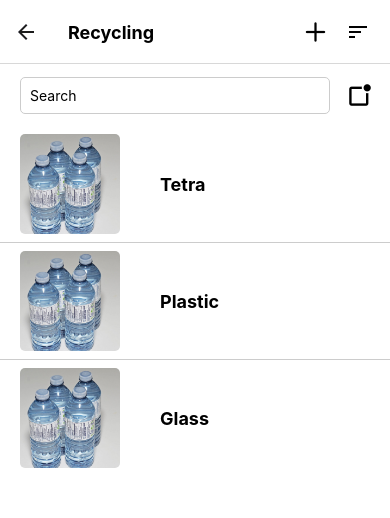
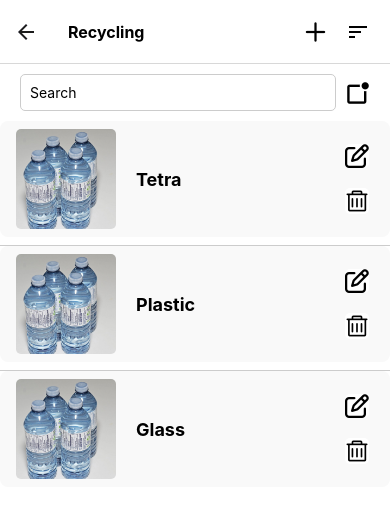
Before and after one commit to ln541758/Trash-ID, a React Native app: screen /ItemList in a window 390 px wide. Shown: the top 518 px of the page. Built offline with nearby package versions, Linux system fonts and the light colour scheme.

Commit message:
Structure in item editor

```diff
--- a/App.js
+++ b/App.js
@@ -69,7 +69,7 @@ const styles = StyleSheet.create({
     alignItems: "flex-start",
   },
   headerTitle: {
-    fontSize: 18,
+    fontSize: 16,
     fontWeight: "bold",
   },
   searchBar: {
--- a/Screens/Home.js
+++ b/Screens/Home.js
@@ -4,6 +4,8 @@ import { createBottomTabNavigator } from "@react-navigation/bottom-tabs";
 import Camera from "./Camera";
 import Categories from "./Categories";
 import Map from "./Map";
+import FontAwesome6 from '@expo/vector-icons/FontAwesome6';
+import { Entypo } from "@expo/vector-icons";
 
 export default function Home({ navigation }) {
   const Tab = createBottomTabNavigator();
@@ -11,6 +13,22 @@ export default function Home({ navigation }) {
     <Tab.Navigator
       screenOptions={({ route }) => ({
         tabBarLabel: route.name,
+        tabBarIcon: ({ color, size }) => {
+          let iconName;
+
+          if (route.name === "Categories") {
+            iconName = "list";
+            return <FontAwesome6 name={iconName} size={size} color={color} />;
+          } else if (route.name === "Camera") {
+            iconName = "camera";
+            return <FontAwesome6 name={iconName} size={size} color={color} />;
+          } else if (route.name === "Map") {
+            iconName = "map";
+            return <Entypo name={iconName} size={size} color={color} />;
+          }
+        },
+        tabBarActiveTintColor: "tomato",
+        tabBarInactiveTintColor: "gray",
       })}
     >
       <Tab.Screen name="Categories" component={Categories} />
--- a/Screens/ItemEditor.js
+++ b/Screens/ItemEditor.js
@@ -1,12 +1,125 @@
-import { StyleSheet, Text, View } from 'react-native'
-import React from 'react'
+import React, { useState } from "react";
+import {
+  StyleSheet,
+  Text,
+  View,
+  TouchableOpacity,
+  TextInput,
+  Image,
+  Button,
+  Platform,
+  Pressable,
+} from "react-native";
+import { Entypo } from "@expo/vector-icons";
+import * as ImagePicker from "expo-image-picker";
+import DateTimePicker from "@react-native-community/datetimepicker";
+import { Picker } from "@react-native-picker/picker";
+import Checkbox from "expo-checkbox";
 
-export default function ItemEditor() {
+export default function ItemEditor({ navigation, route }) {
+  const [image, setImage] = useState(null);
+  const [selectedCategory, setSelectedCategory] = useState("Plastic");
+  const [date, setDate] = useState(new Date());
+  const [showDatePicker, setShowDatePicker] = useState(false);
+  const [isNotificationEnabled, setIsNotificationEnabled] = useState(false);
+
+  // Function to handle opening the camera
+  const pickImage = async () => {
+    let result = await ImagePicker.launchCameraAsync({
+      mediaTypes: ImagePicker.MediaTypeOptions.Images,
+      allowsEditing: true,
+      aspect: [4, 3],
+      quality: 1,
+    });
+
+    if (!result.canceled) {
+      setImage(result.assets[0].uri);
+    }
+  };
+
+  // Function to handle date change
+  const onChangeDate = (event, selectedDate) => {
+    const currentDate = selectedDate || date;
+    setShowDatePicker(Platform.OS === "ios");
+    setDate(currentDate);
+  };
+
+  // Function to handle Save button click
+  const handleSave = () => {
+    // Here you could save the item details
+    navigation.navigate("ItemList");
+  };
+
+  // Function to handle Cancel button click
+  const handleCancel = () => {
+    navigation.goBack();
+  };
+
   return (
-    <View>
-      <Text>ItemEditor</Text>
+    <View style={styles.container}>
+      <Text style={styles.header}>Plastic</Text>
+
+      {/* Image Picker */}
+      <TouchableOpacity onPress={pickImage} style={styles.imageContainer}>
+        {image ? (
+          <Image source={{ uri: image }} style={styles.image} />
+        ) : (
+          <View style={styles.placeholderImage}>
+            <Entypo name="camera" size={50} color="gray" />
+          </View>
+        )}
+      </TouchableOpacity>
+
+      {/* Categories Picker */}
+      <Picker
+        selectedValue={selectedCategory}
+        onValueChange={(itemValue) => setSelectedCategory(itemValue)}
+        style={styles.picker}
+      >
+        <Picker.Item label="Plastic" value="Plastic" />
+        <Picker.Item label="Glass" value="Glass" />
+        <Picker.Item label="Metal" value="Metal" />
+        <Picker.Item label="Organic" value="Organic" />
+        <Picker.Item label="Paper" value="Paper" />
+      </Picker>
+
+      {/* Date Picker */}
+      <Pressable
+        onPress={() => setShowDatePicker(true)}
+        style={styles.datePickerButton}
+      >
+        <Text style={styles.dateText}>{date.toDateString()}</Text>
+      </Pressable>
+      {showDatePicker && (
+        <DateTimePicker
+          value={date}
+          mode="date"
+          display="default"
+          onChange={onChangeDate}
+        />
+      )}
+
+      {/* Notification Checkbox */}
+      <View style={styles.checkboxContainer}>
+        <Checkbox
+          value={isNotificationEnabled}
+          onValueChange={setIsNotificationEnabled}
+          style={styles.checkbox}
+        />
+        <Text style={styles.label}>Enable Notification</Text>
+      </View>
+
+      {/* Save and Cancel Buttons */}
+      <View style={styles.buttonContainer}>
+        <TouchableOpacity style={styles.cancelButton} onPress={handleCancel}>
+          <Text style={styles.buttonText}>Cancel</Text>
+        </TouchableOpacity>
+        <TouchableOpacity style={styles.saveButton} onPress={handleSave}>
+          <Text style={styles.buttonText}>Save</Text>
+        </TouchableOpacity>
+      </View>
     </View>
-  )
+  );
 }
 
-const styles = StyleSheet.create({})
+const styles = StyleSheet.create({});
--- a/Screens/ItemList.js
+++ b/Screens/ItemList.js
@@ -11,7 +11,8 @@ import {
 } from "react-native";
 import { items as importedItems } from "../Components/Items";
 import { Entypo } from "@expo/vector-icons";
-
+import FontAwesome6 from "@expo/vector-icons/FontAwesome6";
+import AntDesign from "@expo/vector-icons/AntDesign";
 
 const ItemList = ({ navigation, route }) => {
   const [items, setItems] = useState(importedItems);
@@ -42,12 +43,34 @@ const ItemList = ({ navigation, route }) => {
   function renderItem({ item }) {
     return (
       <TouchableOpacity
-        onPress={() => navigation.navigate("ItemInfo")}
+        onPress={() => navigation.navigate("ItemInfo", { itemId: item.id })}
         style={styles.itemContainer}
       >
         <Image source={item.source} style={styles.itemImage} />
         <View style={styles.itemInfo}>
           <Text style={styles.itemName}>{item.trash[0].trashType}</Text>
+        </View>
+
+        <View style={styles.actionButtons}>
+          <TouchableOpacity
+            onPress={() =>
+              navigation.navigate("ItemEditor", { itemId: item.id })
+            }
+            style={styles.addButton}
+          >
+            <FontAwesome6 name="edit" size={24} color="black" />
+          </TouchableOpacity>
+
+          <TouchableOpacity
+            style={styles.addButton}
+            onPress={() => {
+              setItems((prevItems) =>
+                prevItems.filter((currentItem) => currentItem.id !== item.id)
+              );
+            }}
+          >
+            <AntDesign name="delete" size={24} color="black" />
+          </TouchableOpacity>
         </View>
       </TouchableOpacity>
     );
@@ -105,27 +128,40 @@ const styles = StyleSheet.create({
     marginLeft: 10,
   },
   notificationButton: {
-    padding: 8,
+    marginRight: 10,
   },
   itemContainer: {
     flexDirection: "row",
     alignItems: "center",
     paddingVertical: 8,
+    paddingHorizontal: 16,
+    backgroundColor: "#f9f9f9",
+    borderRadius: 8,
+    marginBottom: 8,
   },
   itemImage: {
     width: 100,
     height: 100,
     resizeMode: "cover",
-    marginLeft: 20,
     borderRadius: 5,
   },
   itemInfo: {
     flex: 1,
-    marginLeft: 40,
+    marginLeft: 20,
   },
   itemName: {
     fontSize: 18,
     fontWeight: "bold",
+  },
+  actionButtons: {
+    flexDirection: "column",
+    justifyContent: "space-between",
+  },
+  addButton: {
+    backgroundColor: "#fff",
+    marginHorizontal: 5,
+    marginVertical: 10,
+    borderRadius: 5,
   },
   separator: {
     height: 1,
--- a/package.json
+++ b/package.json
@@ -9,13 +9,18 @@
     "web": "expo start --web"
   },
   "dependencies": {
+    "@react-native-community/datetimepicker": "^8.0.1",
+    "@react-native-picker/picker": "^2.9.0",
     "@react-navigation/bottom-tabs": "^6.6.1",
     "@react-navigation/native": "^6.1.18",
     "@react-navigation/stack": "^6.4.1",
     "expo": "~51.0.28",
+    "expo-checkbox": "^3.0.0",
+    "expo-image-picker": "~15.0.7",
     "expo-status-bar": "~1.12.1",
     "react": "18.2.0",
     "react-native": "0.74.5",
+    "react-native-modal-datetime-picker": "^18.0.0",
     "react-native-safe-area-context": "^4.11.1",
     "react-native-screens": "^3.34.0"
   },
```
Also changed, not shown: 1 other file (tests, documents, lock files or other folders).
